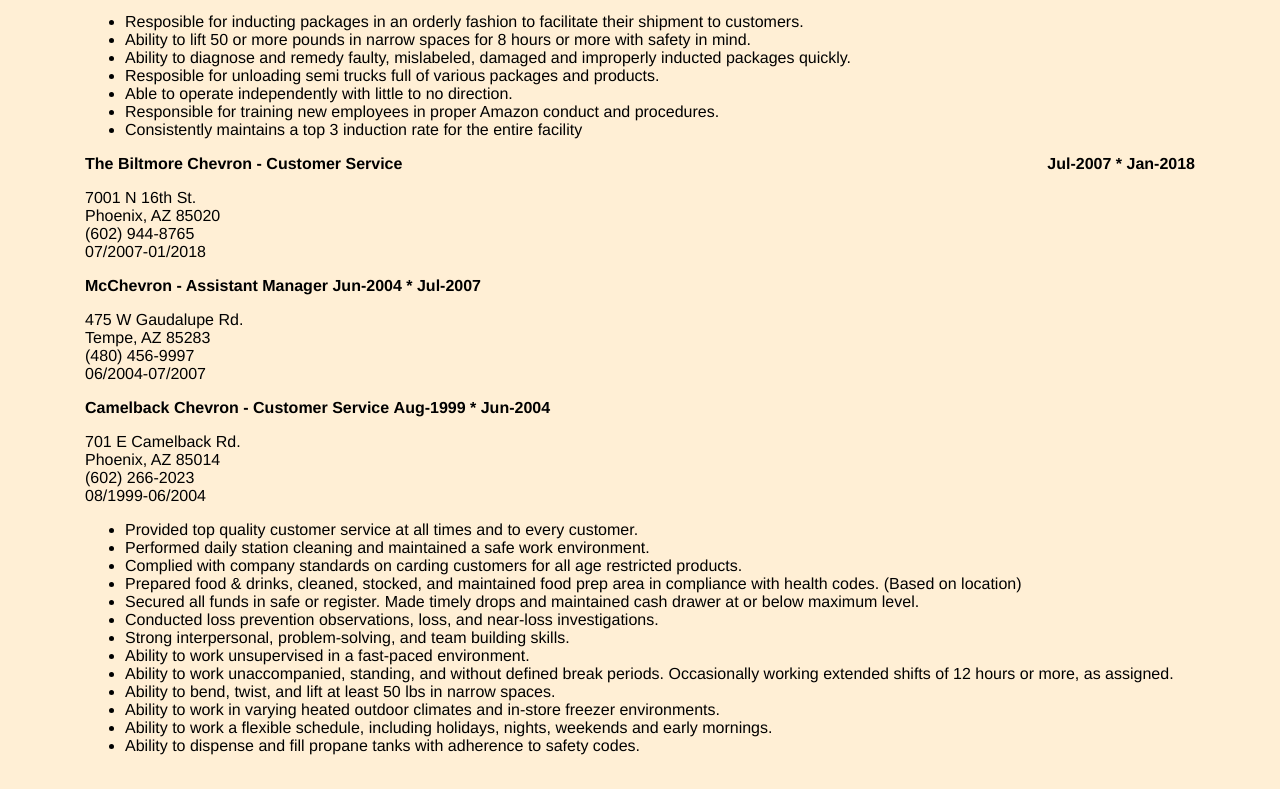
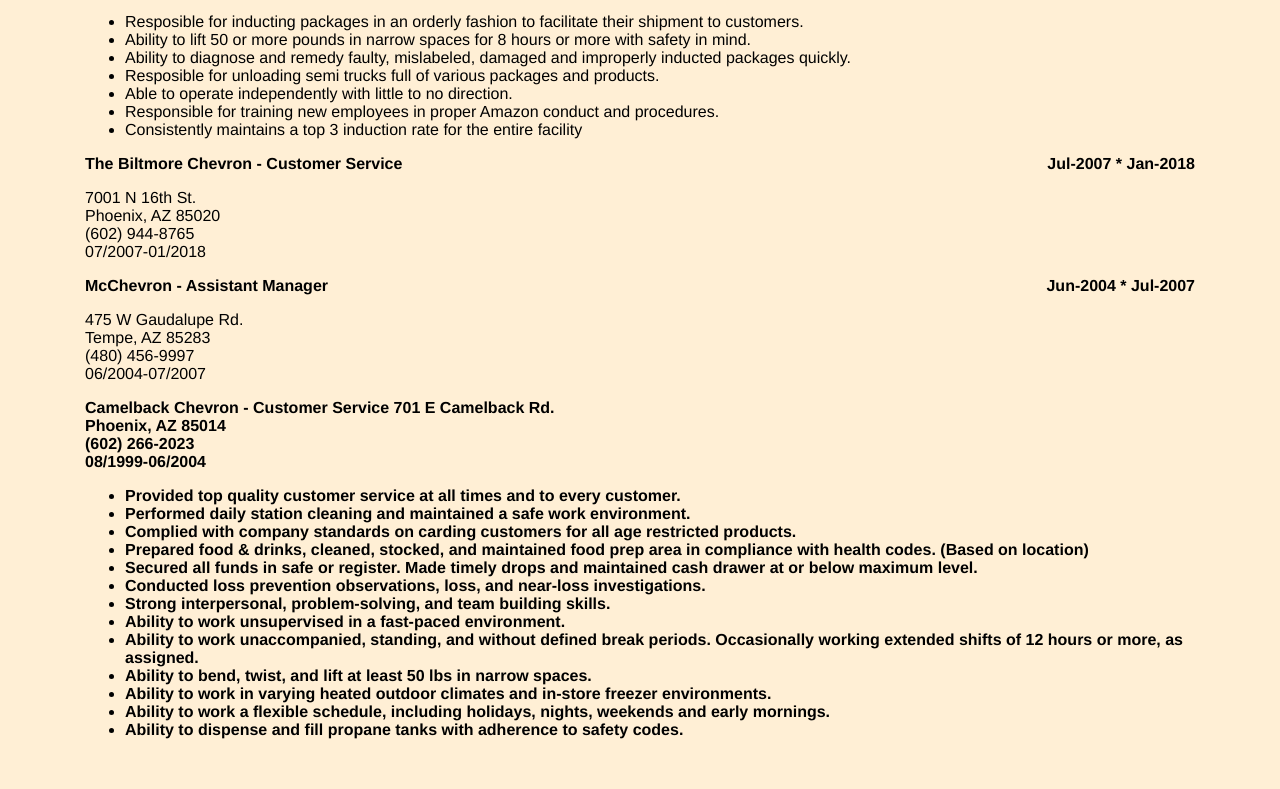
Before and after one commit to alphonsomartinez/alphonsomartinez.github.io, a plain HTML site: page index.html in a window 1280 px wide. Shown: the part 573-1362 px from the top of the page. Drawn offline with Linux system fonts and the light colour scheme.

Commit message:
Update index.html

```diff
--- a/index.html
+++ b/index.html
@@ -36,13 +36,13 @@
      (602) 944-8765</br>
      07/2007-01/2018</p>
 <b>McChevron - Assistant Manager</b>
-<b><span class"year"> Jun-2004 * Jul-2007</span></b>
+<b><span class="year"> Jun-2004 * Jul-2007</span></b>
   <p>475 W Gaudalupe Rd.</br>
      Tempe, AZ 85283</br>
     (480) 456-9997</br>
     06/2004-07/2007</p>
 <b>Camelback Chevron - Customer Service</b>
-<b><span class"year> Aug-1999 * Jun-2004</span></b>
+<b><span class="year> Aug-1999 * Jun-2004</span></b>
   <p>701 E Camelback Rd.<br>
      Phoenix, AZ 85014<br>
      (602) 266-2023<br>
```
